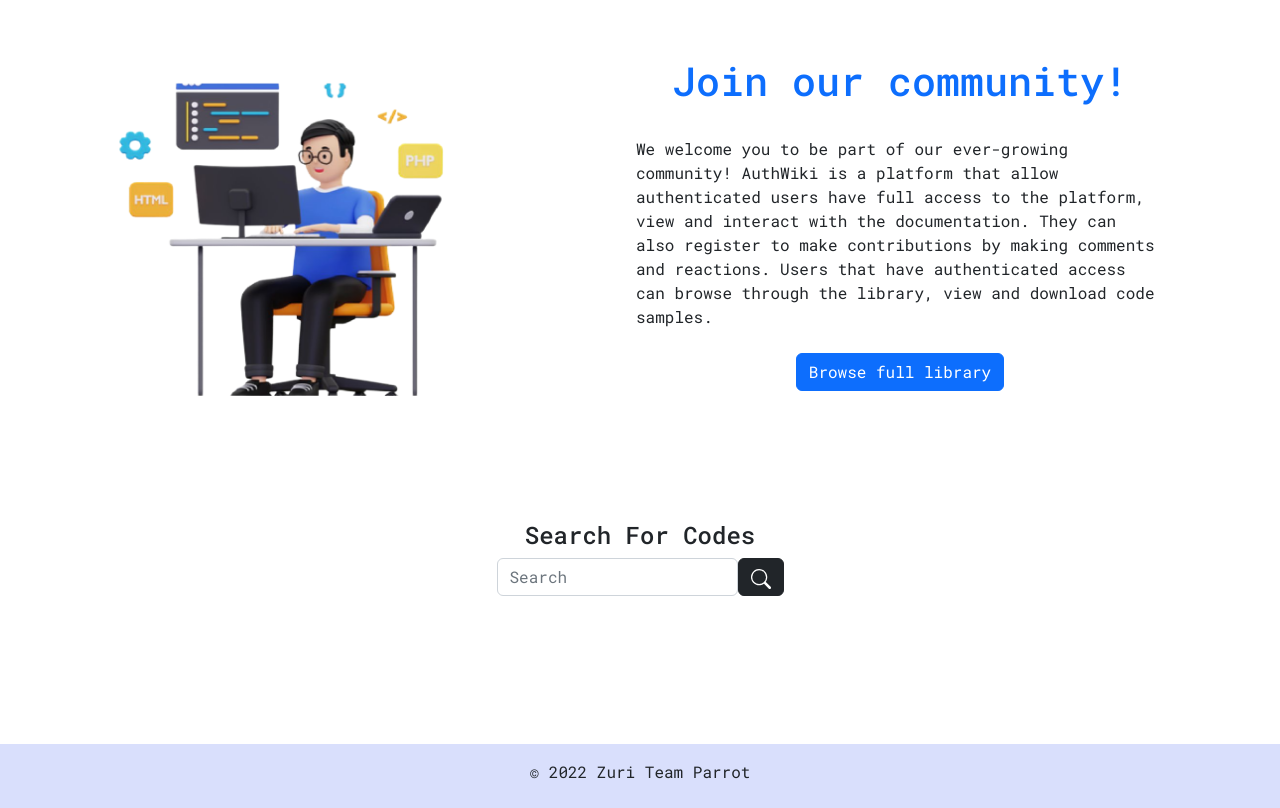
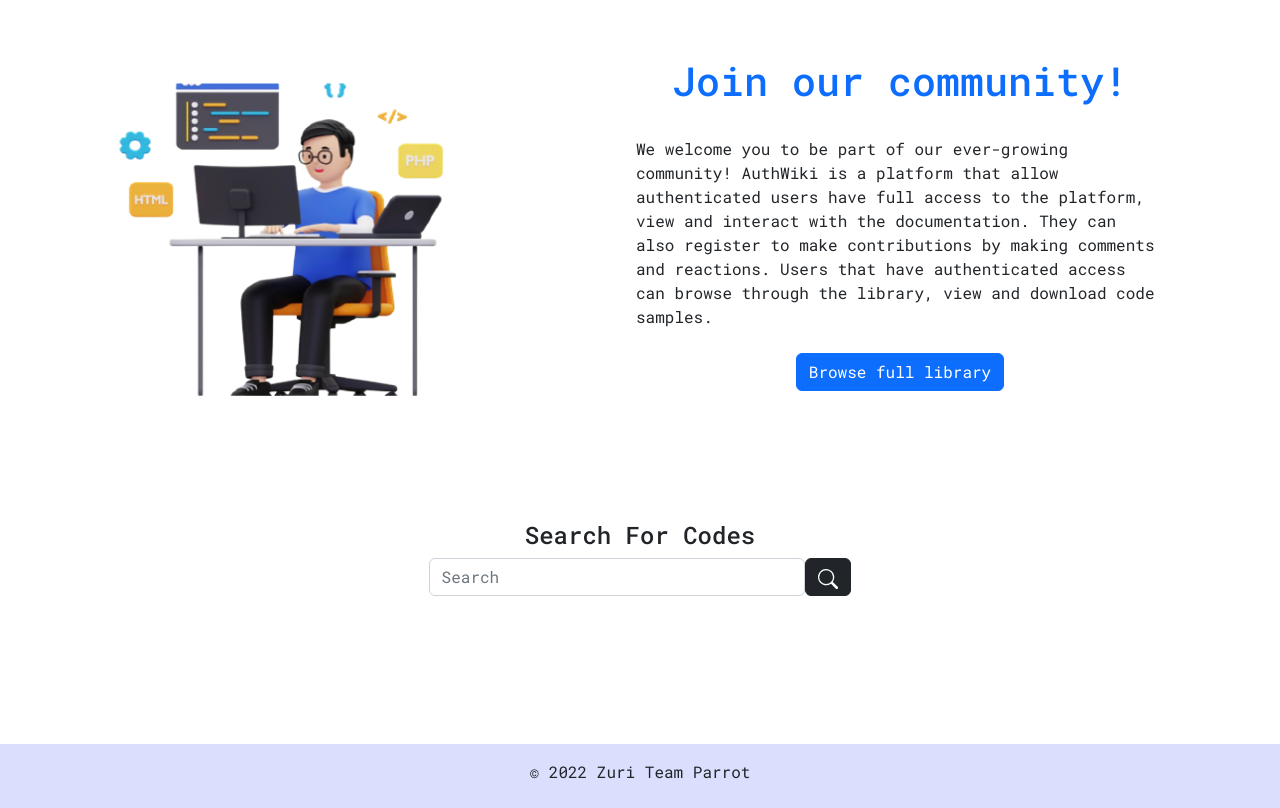
Before and after one commit to zuri-training/Auth_wiki-Team-Parrot, a Django app: page / in a window 1280 px wide. Shown: the part 97-905 px from the top of the page. Run offline with Django 4.2, Linux system fonts and the light colour scheme; data that the repository does not hold is empty; some libraries are stand-ins or nearby versions.

Commit message:
styled the search button

```diff
--- a/library/static/main/css/styles.css
+++ b/library/static/main/css/styles.css
@@ -72,6 +72,9 @@ label {
 }
 .text-sm {
   font-size: var(--font-small);
+}
+.w-30{
+  width: 30%;
 }
 .w-60 {
   width: 60%;
```
